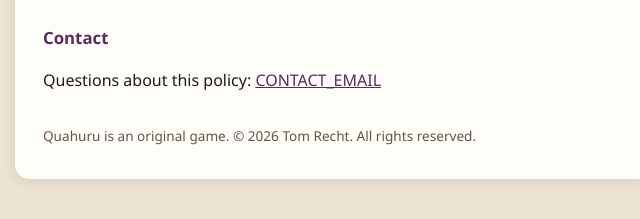
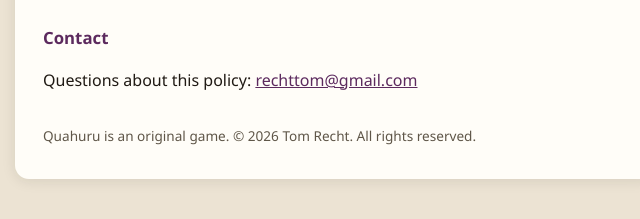
Before and after one commit to tomrecht/boardgame_koyeb, a website: page privacy.html in a window 1280 px wide. Shown: the part 1263-1482 px from the top of the page, 305-945 px from the left. Drawn offline with Linux system fonts and the light colour scheme.

Commit message:
email address

```diff
--- a/privacy.html
+++ b/privacy.html
@@ -67,7 +67,7 @@
   page with a new date above.</p>
 
   <h2>Contact</h2>
-  <p>Questions about this policy: <a href="mailto:CONTACT_EMAIL">CONTACT_EMAIL</a></p>
+  <p>Questions about this policy: <a href="mailto:rechttom@gmail.com">rechttom@gmail.com</a></p>
 
   <footer>Quahuru is an original game. &copy; 2026 Tom Recht. All rights reserved.</footer>
 </main>
```
